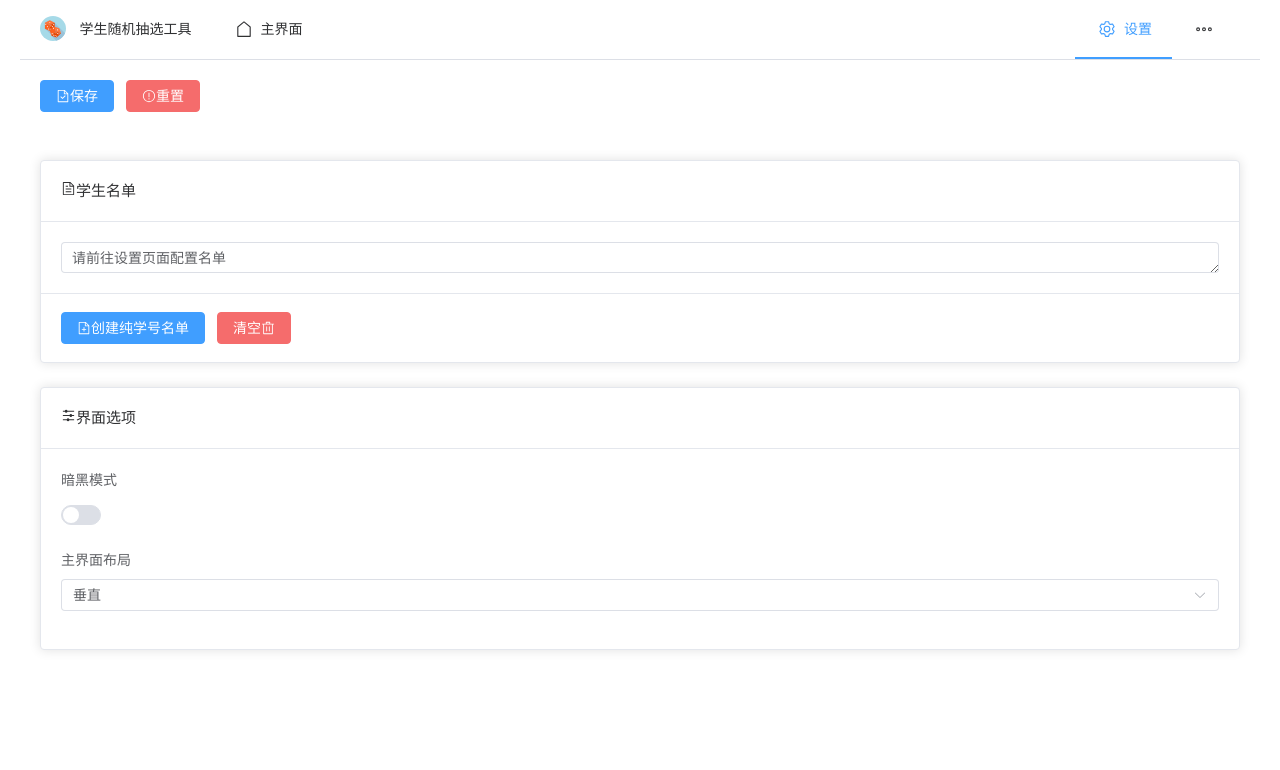
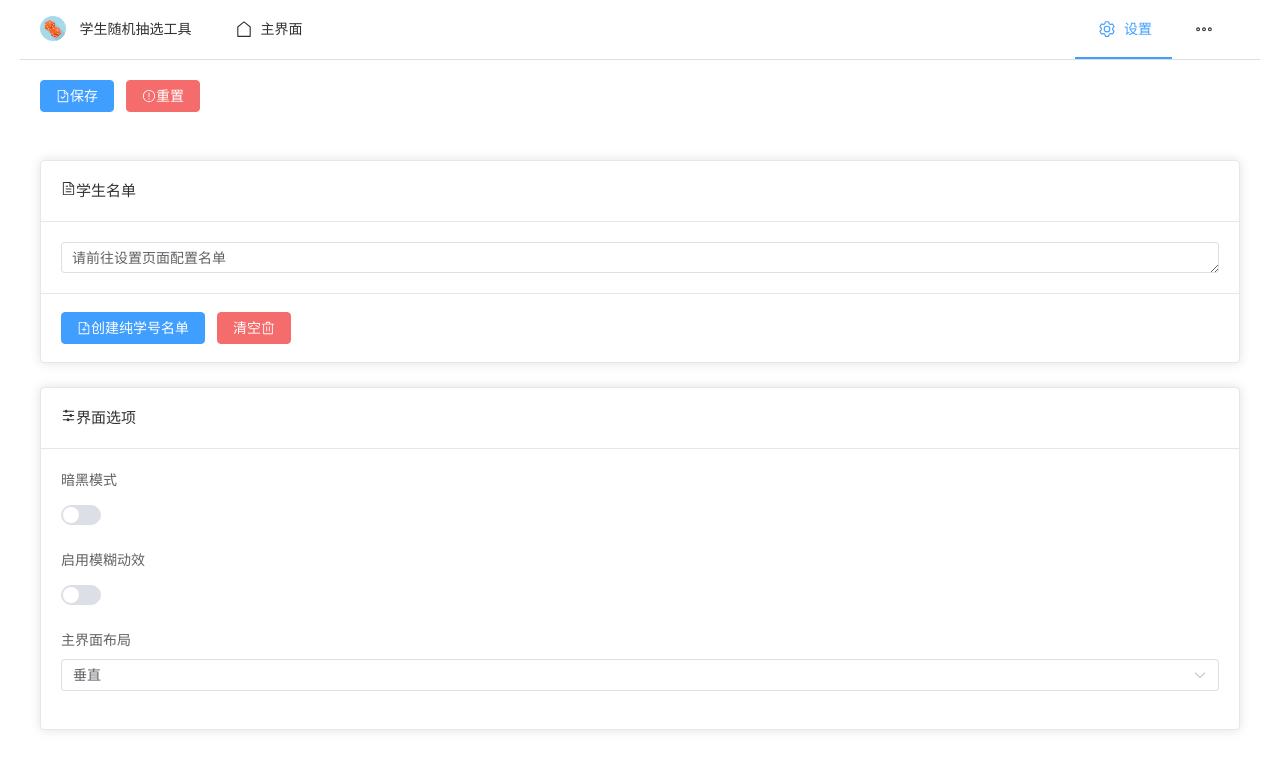
Before and after one commit to ShiningYangYXN/RandomStudent, a Vue app: page /settings in a window 1280 px wide. Shown: the top 770 px of the page. Built offline with nearby package versions, Linux system fonts and the light colour scheme.

Commit message:
2024年5月18日 19:51

```diff
--- a/src/views/SettingsView.vue
+++ b/src/views/SettingsView.vue
@@ -9,12 +9,14 @@ const arrayNameList = ref(config.parseNameList())
 const showInputStudentCountDialog = ref(false)
 const studentCount = ref(0)
 const layoutMode = ref(config.data.layoutMode)
+const enableBlur = ref(config.data.enableBlur)
 watch(strNameList, () => {
   arrayNameList.value = config.parseNameList()
 })
 function SaveSettings() {
   config.setNameList(strNameList.value)
   config.data.layoutMode = layoutMode.value
+  config.data.enableBlur = enableBlur.value
 }
 onBeforeUnmount(SaveSettings)
 function GenerateNumberOnlyNameList(count: number) {
@@ -97,6 +99,9 @@ function GenerateNumberOnlyNameList(count: number) {
           <el-form-item label="暗黑模式">
             <el-switch v-model="config.data.darkMode"></el-switch>
           </el-form-item>
+          <el-form-item label="启用模糊动效">
+            <el-switch v-model="enableBlur"></el-switch>
+          </el-form-item>
           <el-form-item label="主界面布局">
             <el-select v-model="layoutMode"
               ><el-option value="horizontal" label="水平">水平</el-option
```
